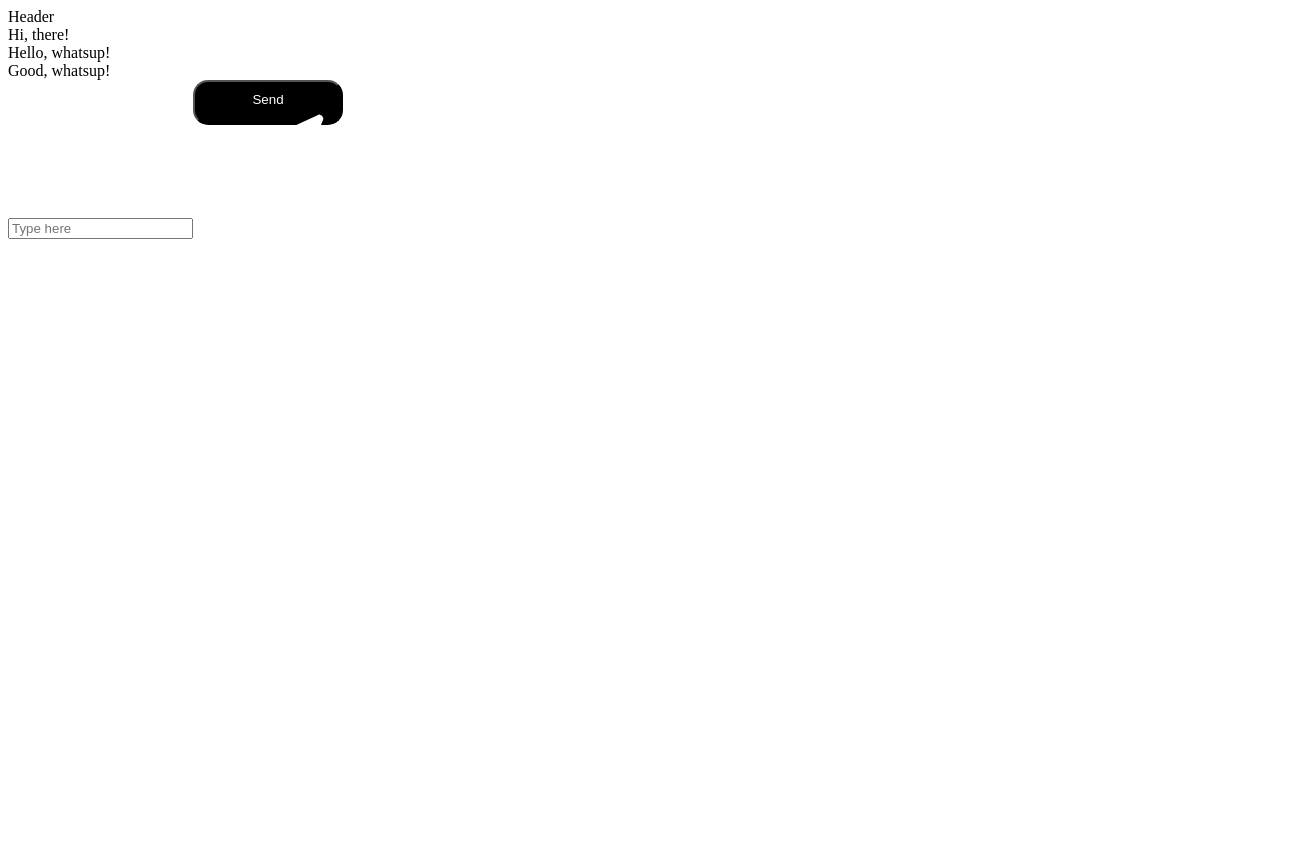
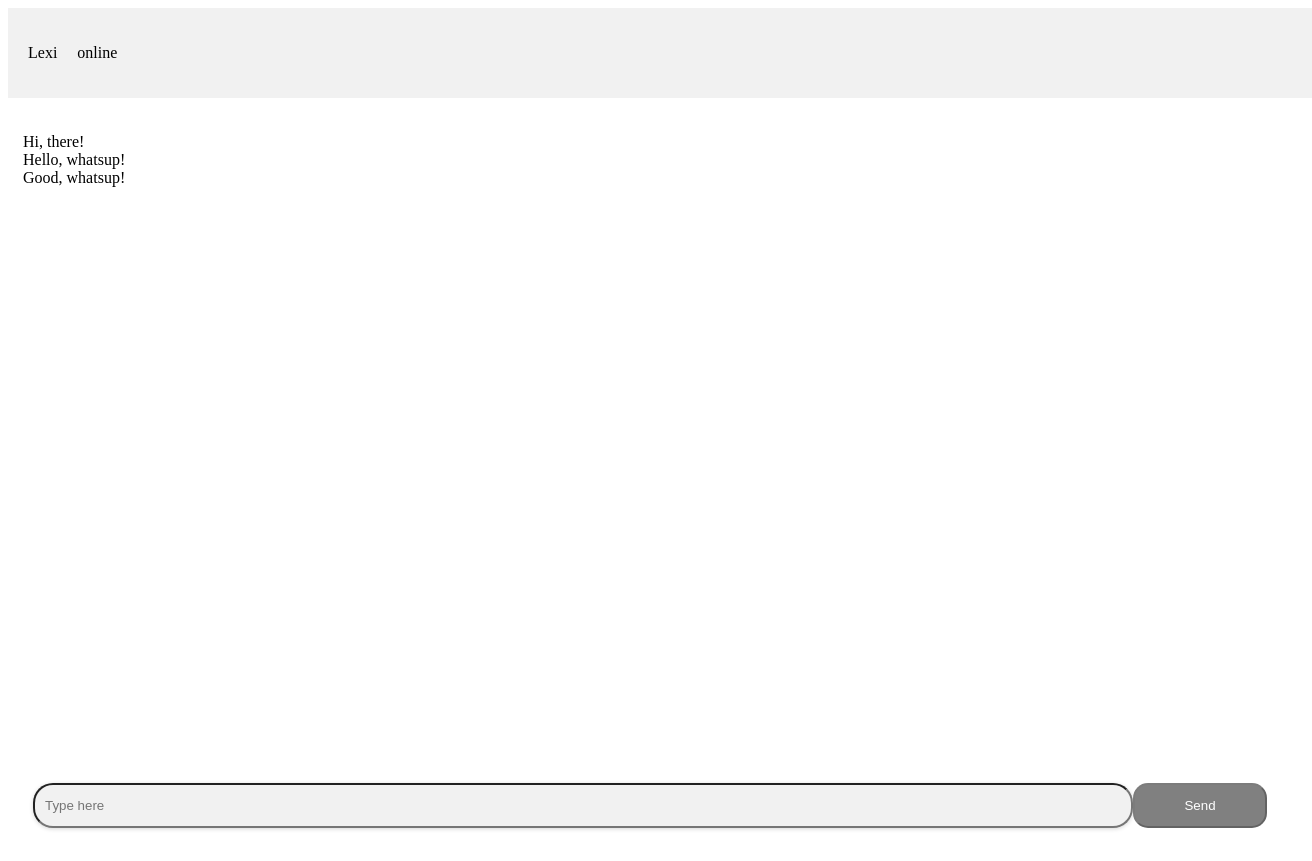
Before and after one commit to CagyJ/IMK_E-legal_Intern, a React (Create React App) app in the folder e-legal-intern/: page /chat in a window 1280 px wide. Shown: the whole page, 1312 px wide, since content can reach past the window. Before the commit the page ends 800 px from the top, so only its background shows below. Built offline with nearby package versions, Linux system fonts and the light colour scheme; the HTML template or start-up script is replaced by a standard one.

Commit message:
added chat ui

```diff
--- a/e-legal-intern/src/components/Button.js
+++ b/e-legal-intern/src/components/Button.js
@@ -1,8 +1,8 @@
 import styled from "styled-components";
 
-export default function StyledButton({ children, className, onClick, width }) {
+export default function StyledButton({ children, className, onClick, width, disabled }) {
   return (
-    <Wrapper className={className} onClick={onClick} width={width}>
+    <Wrapper className={className} onClick={onClick} width={width} disabled={disabled}>
       {children}
     </Wrapper>
   );
@@ -23,4 +23,8 @@ const Wrapper = styled.button`
   :active {
     transform: scale(0.98);
   }
+
+  :disabled {
+    background-color: gray;
+  }
 `;
--- a/e-legal-intern/src/components/ChatContent.js
+++ b/e-legal-intern/src/components/ChatContent.js
@@ -1,7 +1,7 @@
 import styled from "styled-components";
 import { useAppContext } from "../context/AppContext";
 
-const ChatContent = ({ content }) => {
+const ChatContent = ({ content, isTyping }) => {
   const { botStyle } = useAppContext();
 
   return (
@@ -10,10 +10,13 @@ const ChatContent = ({ content }) => {
         if (idx % 2 === 0) {
           return (
             <div className="chat chat-start" key={idx}>
-              { botStyle === 0 ? <div className="chat-bubble chat-bubble-error">{con}</div>
-                : (botStyle === 1 ? <div className="chat-bubble chat-bubble-success">{con}</div>
-                    : <div className="chat-bubble chat-bubble-primary">{con}</div>)
-              }
+              {botStyle === 0 ? (
+                <div className="chat-bubble chat-bubble-error">{con}</div>
+              ) : botStyle === 1 ? (
+                <div className="chat-bubble chat-bubble-success">{con}</div>
+              ) : (
+                <div className="chat-bubble chat-bubble-primary">{con}</div>
+              )}
             </div>
           );
         } else {
@@ -24,12 +27,22 @@ const ChatContent = ({ content }) => {
           );
         }
       })}
+      {isTyping && <TypingIndicatorWrapper>Lexi is typing ...</TypingIndicatorWrapper>}
     </Wrapper>
   );
 };
 
 const Wrapper = styled.div`
   background-color: white;
+  height: 80vh;
+  overflow: scroll;
+`;
+
+const TypingIndicatorWrapper = styled.div`
+  display: flex;
+  justify-content: start;
+  padding: 10px;
+  align-items: center;
 `;
 
 export default ChatContent;
--- a/e-legal-intern/src/components/MessageInput.js
+++ b/e-legal-intern/src/components/MessageInput.js
@@ -1,35 +1,56 @@
-import React from 'react';
-import StyledButton from './Button';
+import React from "react";
+import styled from "styled-components";
+import StyledButton from "./Button";
 
-const MessageInput = ({question, setQuestion, addQs, chatContent, setWarning}) => {
-
+const MessageInput = ({ question, setQuestion, addQs, chatContent, setWarning }) => {
   return (
-        <div className="msg-input gap-2">
-            <input
+    <Wrapper>
+      <InputTextField
         type="text"
         placeholder="Type here"
-                className="input w-full max-w-xs h-50"
         value={question}
-                onChange={v => {
-                    setQuestion(v.target.value)
+        onChange={(v) => {
+          setQuestion(v.target.value);
         }}
       />
-            <StyledButton width={"150px"} className="btn gap-2 ml-5"
+      <StyledButton
+        width={"150px"}
+        className="btn gap-2 ml-5"
         onClick={() => {
           if (chatContent.length % 2 === 0) {
-                        setWarning(true)
-                        return
+            setWarning(true);
+            return;
           }
-                    addQs()
-                    console.log(question+"Send")
-                    setQuestion("")
+          addQs();
+          console.log(question + "Send");
+          setQuestion("");
         }}
+        disabled={question === ""}
       >
         Send
-                <svg className="h-6 w-6" viewBox="0 0 32 32" xmlns="http://www.w3.org/2000/svg" fill="none"><g id="SVGRepo_bgCarrier" stroke-width="0"></g><g id="SVGRepo_tracerCarrier" stroke-linecap="round" stroke-linejoin="round"></g><g id="SVGRepo_iconCarrier"> <path stroke="#ffffff" stroke-linecap="round" stroke-linejoin="round" stroke-width="2" d="M29 3L3 15l12 2.5M29 3L19 29l-4-11.5M29 3L15 17.5"></path> </g></svg>
       </StyledButton>
-        </div>
-    )
+    </Wrapper>
+  );
+};
+
+const Wrapper = styled.div`
+  display: flex;
+  width: 100%;
+  padding: 10px;
+`;
+
+const InputTextField = styled.input`
+  border-radius: 20px;
+  width: 100%;
+  background-color: #f1f1f1;
+  transition: all 0.1s ease-in-out;
+  box-shadow: rgba(0, 0, 0, 0.16) 0px 1px 4px;
+  color: black;
+  padding: 10px;
+
+  :hover {
+    box-shadow: rgba(99, 99, 99, 0.2) 0px 2px 8px 0px;
   }
+`;
 
-export default MessageInput
+export default MessageInput;
--- a/e-legal-intern/src/pages/ChatBox.js
+++ b/e-legal-intern/src/pages/ChatBox.js
@@ -2,37 +2,58 @@ import React from "react";
 import MessageInput from "../components/MessageInput";
 import ChatContent from "../components/ChatContent";
 import styled from "styled-components";
+import { useNavigate } from "react-router-dom";
 
 const ChatBox = () => {
   const [qs, setQs] = React.useState("");
-    const [warning, setWarning] = React.useState(false)
-    const [chatContent, setChatContent] = React.useState(() => [
-        "Hi, there!",
-        "Hello, whatsup!",
-        "Good, whatsup!",
-    ])
+  const [warning, setWarning] = React.useState(false);
+  const [chatContent, setChatContent] = React.useState(() => ["Hi, there!", "Hello, whatsup!", "Good, whatsup!"]);
+  const [isTyping, setIsTyping] = React.useState(false);
+  const navigate = useNavigate();
 
-    const getAns = qs => {
-        console.log(qs)
-        return "Good question, don't know yet!"
-    }
+  const getAns = (qs) => {
+    console.log(qs);
+    return "Good question, don't know yet!";
+  };
 
   const addQs = () => {
-        const newChatContent = [...chatContent, qs]
-        setChatContent(newChatContent)
+    const newChatContent = [...chatContent, qs];
+    setChatContent(newChatContent);
+    setIsTyping(true);
     setTimeout(() => {
-            const ans = getAns(qs)
-            setChatContent([...newChatContent, ans])
-            setWarning(false)
-        }, 5000)
-    }
+      const ans = getAns(qs);
+      setChatContent([...newChatContent, ans]);
+      setWarning(false);
+      setIsTyping(false);
+    }, 2000);
+  };
 
   return (
-        <Wrapper className="flex flex-col w-screen h-screen text-center">
-            <div className="w-screen h-1/6">Header</div>
-            <div className="w-screen h-4/6 px-6">
-            <ChatContent content={chatContent} />
+    <Wrapper>
+      <HeaderWrapper onClick={() => navigate("/")}>
+        <div className="text-3xl">Lexi</div>
+        <span className="indicator-item indicator-middle badge badge-secondary">online</span>
+      </HeaderWrapper>
+      <WarningWrapper>
+        {warning && (
+          <div className="alert alert-warning shadow-lg mt-5">
+            <div>
+              <svg xmlns="http://www.w3.org/2000/svg" className="stroke-current flex-shrink-0 h-6 w-6" fill="none" viewBox="0 0 24 24">
+                <path
+                  strokeLinecap="round"
+                  strokeLinejoin="round"
+                  strokeWidth="2"
+                  d="M10 14l2-2m0 0l2-2m-2 2l-2-2m2 2l2 2m7-2a9 9 0 11-18 0 9 9 0 0118 0z"
+                />
+              </svg>
+              <span>Be patient please, you did not get the answer of your last question!</span>
             </div>
+          </div>
+        )}
+      </WarningWrapper>
+      <ContentWrapper>
+        <ChatContent isTyping={isTyping} content={chatContent} />
+        <InputBoxWrapper>
           <MessageInput
             className="w-screen h-1/6"
             question={qs}
@@ -41,21 +62,49 @@ const ChatBox = () => {
             chatContent={chatContent}
             setWarning={setWarning}
           />
-
-            {warning && (
-                <div className="alert alert-warning shadow-lg mt-5">
-                    <div>
-                        <svg xmlns="http://www.w3.org/2000/svg" className="stroke-current flex-shrink-0 h-6 w-6" fill="none" viewBox="0 0 24 24"><path strokeLinecap="round" strokeLinejoin="round" strokeWidth="2" d="M10 14l2-2m0 0l2-2m-2 2l-2-2m2 2l2 2m7-2a9 9 0 11-18 0 9 9 0 0118 0z" /></svg>
-                        <span>Be patient please, you did not get the answer of your last question!</span>
-                    </div>
-                </div>
-            )}
+        </InputBoxWrapper>
+      </ContentWrapper>
     </Wrapper>
-    )
-}
+  );
+};
 
 const Wrapper = styled.div`
   background-color: white;
+  display: flex;
+  flex-direction: column;
+  gap: 20px;
+  min-height: 99vh;
 `;
 
-export default ChatBox
+const HeaderWrapper = styled.div`
+  display: flex;
+  justify-content: start;
+  align-items: center;
+  gap: 20px;
+  padding: 20px;
+  background-color: #f1f1f1;
+  width: 100%;
+  height: 50px;
+  color: black;
+  cursor: pointer;
+`;
+
+const ContentWrapper = styled.div`
+  display: flex;
+  flex-direction: column;
+  justify-content: space-between;
+  background-color: white;
+  margin: 15px;
+`;
+
+const WarningWrapper = styled.div`
+  position: absolute;
+  width: 100%;
+  top: 50px;
+  padding: 10px;
+  z-index: 1000;
+`;
+
+const InputBoxWrapper = styled.div``;
+
+export default ChatBox;
```
Lines whose indentation alone changed are shown as unchanged.
